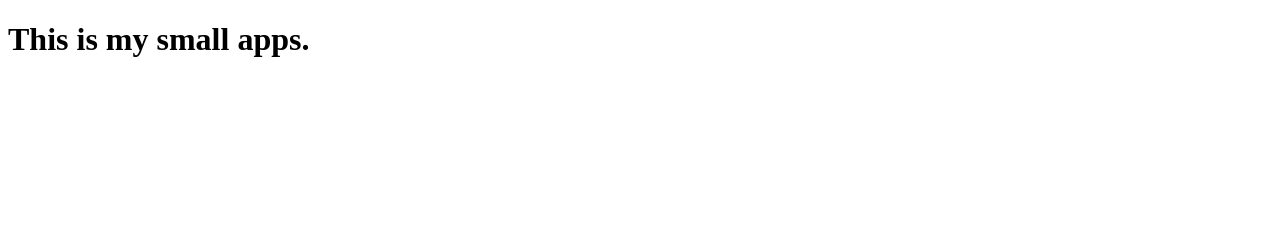
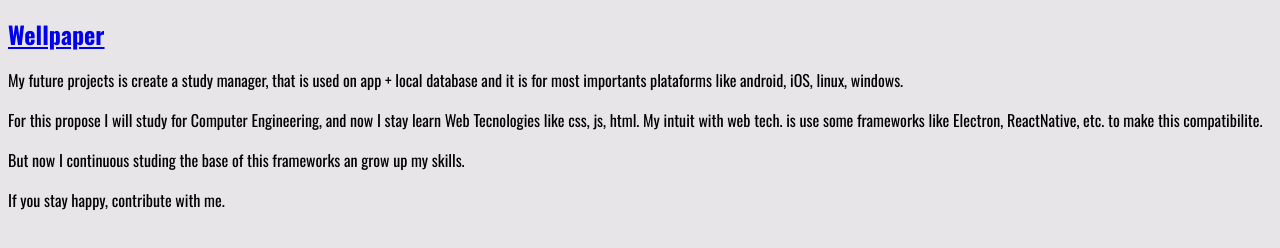
Before and after one commit to eudavidcesar/eudavidcesar.github.io, a plain HTML site: page index.html in a window 1280 px wide. Drawn offline with nearby package versions, Linux system fonts and the light colour scheme.

Commit message:
Make an introductio of my future projects.

```diff
--- a/index.html
+++ b/index.html
@@ -5,8 +5,27 @@
   <meta name="viewport" content="width=device-width, initial-scale=1.0">
   <meta http-equiv="X-UA-Compatible" content="ie=edge">
   <title>Portfolio - David Cesar</title>
+  <link href="https://fonts.googleapis.com/css2?family=Oswald:wght@400;700&display=swap" rel="stylesheet">
+  <style>
+    body {
+      background: #e7e5e8;
+      text-align: justify;
+    }
+    h1 {
+      font: 18pt 'Oswald';
+      font-weight: 700;
+    }
+    p {
+      font: 12pt 'Oswald';
+      font-weight: 400;
+    }
+  </style>
 </head>
 <body>
-  <h1>This is my small apps.</h1>
+  <h1><a href="https://github.com/eudavidcesar/wellpaper-study-manager">Wellpaper</a></h1>
+  <p>My future projects is create a study manager, that is used on app + local database and it is for most importants plataforms like android, iOS, linux, windows.</p>
+  <p>For this propose I will study for Computer Engineering, and now I stay learn Web Tecnologies like css, js, html. My intuit with web tech. is use some frameworks like Electron, ReactNative, etc. to make this compatibilite.</p>
+  <p>But now I continuous studing the base of this frameworks an grow up my skills.</p>
+  <p>If you stay happy, contribute with me.</p>
 </body>
 </html>
```
